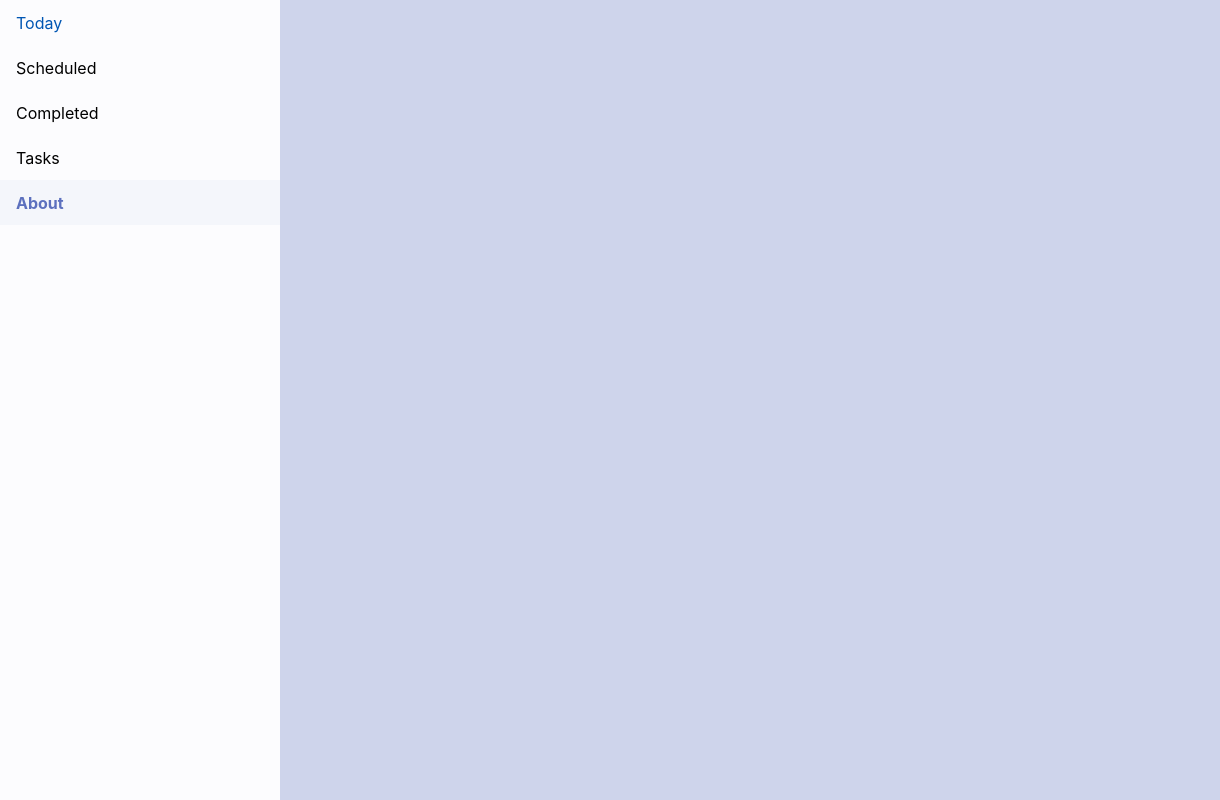
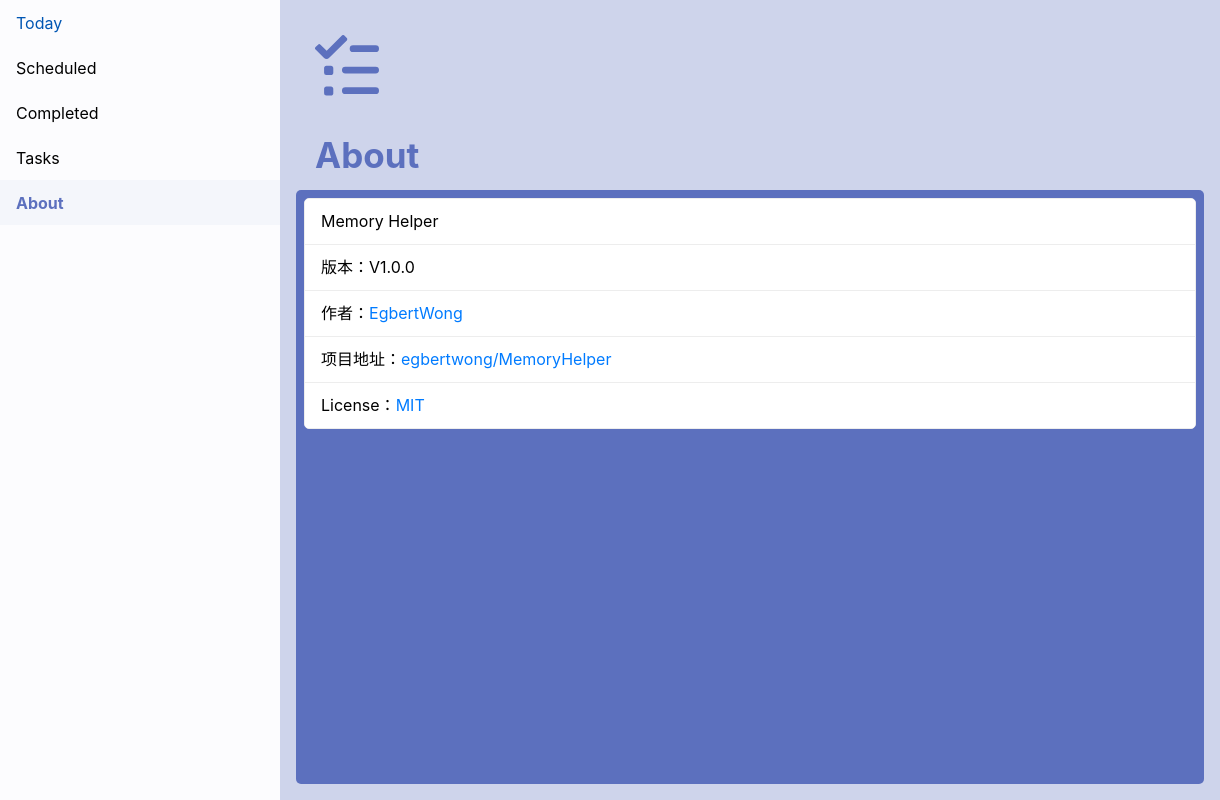
Before and after one commit to egbertwong/MemoryHelper, an Electron app: page src/view/index.html in a window 1220 px wide. Both pictures are taken after a click on the tab "About". Drawn offline with nearby package versions, Linux system fonts and the light colour scheme; no server answers.

Commit message:
feat: about page

```diff
--- /dev/null
+++ b/src/controller/AboutController.js
@@ -0,0 +1,45 @@
+const { shell, ipcRender } = require('electron');
+
+function loadAboutInterface() {
+    $('#v-pills-about').html(`
+    <div class="page">
+        <div id="content-head">
+            <img src="../../res/icons/todo-64.svg" style="margin-left: 35px; margin-top: 35px;">
+            <div class="head-title">About</div>
+        </div>
+
+        <div class="table-area noselect" id="about-list">
+            <div class="detail-block">
+                <div class="detail-item">
+                    Memory Helper
+                </div>
+                <div class="divider"></div>
+                <div class="detail-item">
+                    版本：V1.0.0
+                </div>
+                <div class="divider"></div>
+                <div class="detail-item">
+                    作者：<a href="javascript:openLink('https://github.com/egbertwong')">EgbertWong</a>
+                </div>
+                <div class="divider"></div>
+                <div class="detail-item">
+                    项目地址：<a href="javascript:openLink('https://github.com/egbertwong/MemoryHelper')">egbertwong/MemoryHelper</a>
+                </div>
+                <div class="divider"></div>
+                <div class="detail-item">
+                    License：<a href="javascript:openLink('https://github.com/egbertwong/MemoryHelper/blob/master/LICENSE.md')">MIT</a>
+                </div>
+            </div>
+        </div>
+    </div>
+    `)
+}
+
+function initAboutPage(db) {
+    console.log('initAboutPage')
+    loadAboutInterface()
+}
+
+function openLink(url) {
+    shell.openExternal(url);
+}
--- a/src/view/index.html
+++ b/src/view/index.html
@@ -18,6 +18,7 @@
     <script src="../controller/ScheduledController.js"></script>
     <script src="../controller/CompletedController.js"></script>
     <script src="../controller/TasksController.js"></script>
+    <script src="../controller/AboutController.js"></script>
     <link rel="stylesheet" href="../style/index.css">
     <style type="text/css">
         a:link {
@@ -77,10 +78,8 @@
                     aria-labelledby="v-pills-completed-tab">
                 </div>
                 <div class="tab-pane fade" id="v-pills-tasks" role="tabpanel" aria-labelledby="v-pills-tasks-tab">
-
                 </div>
                 <div class="tab-pane fade" id="v-pills-about" role="tabpanel" aria-labelledby="v-pills-about-tab">
-
                 </div>
             </div>
         </div>
--- a/src/view/index.js
+++ b/src/view/index.js
@@ -22,7 +22,7 @@ function testFun(event, str, db) {
             initTasksPage(event.data.db)
             break
         case 'about':
-
+            initAboutPage(event.data.db)
             break
     }
 }
```
